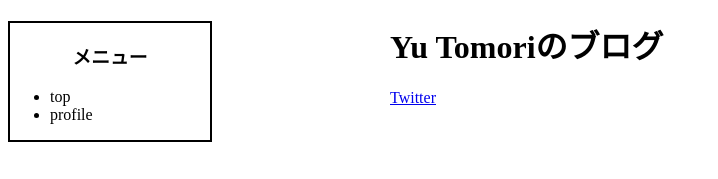
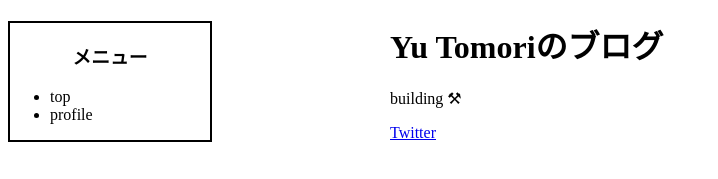
Before and after one commit to yu-tomori/yu-tomori.com, a SvelteKit app: page / in a window 1280 px wide. Shown: the top 179 px of the page, without its empty margins (0-718 px from the left). Built offline with nearby package versions, Linux system fonts and the light colour scheme.

Commit message:
add status

```diff
--- a/src/routes/+page.svelte
+++ b/src/routes/+page.svelte
@@ -1,5 +1,6 @@
 <div id="main">
     <h1>Yu Tomoriのブログ</h1>
+    <p>building &#x2692;</p>
     <a href="https://twitter.com/yu_tomori_">Twitter</a>
 </div>
 
```
